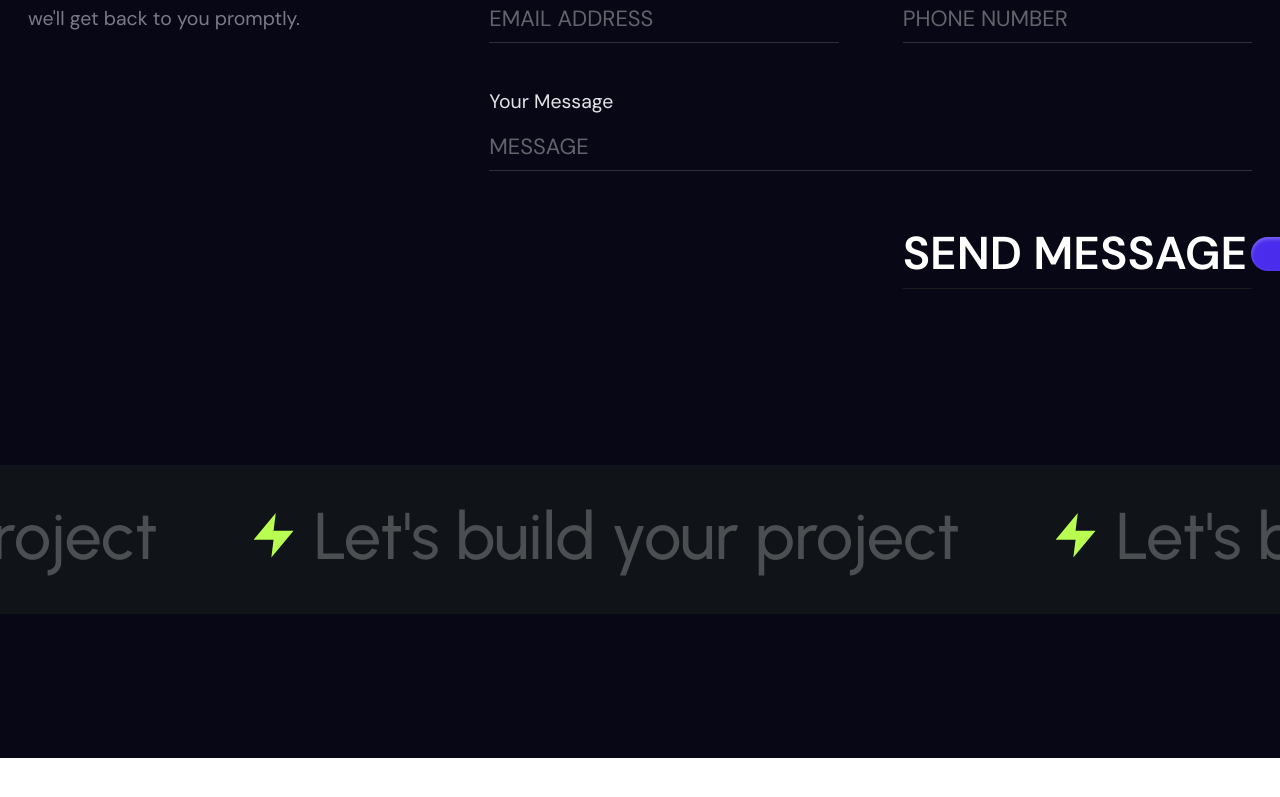
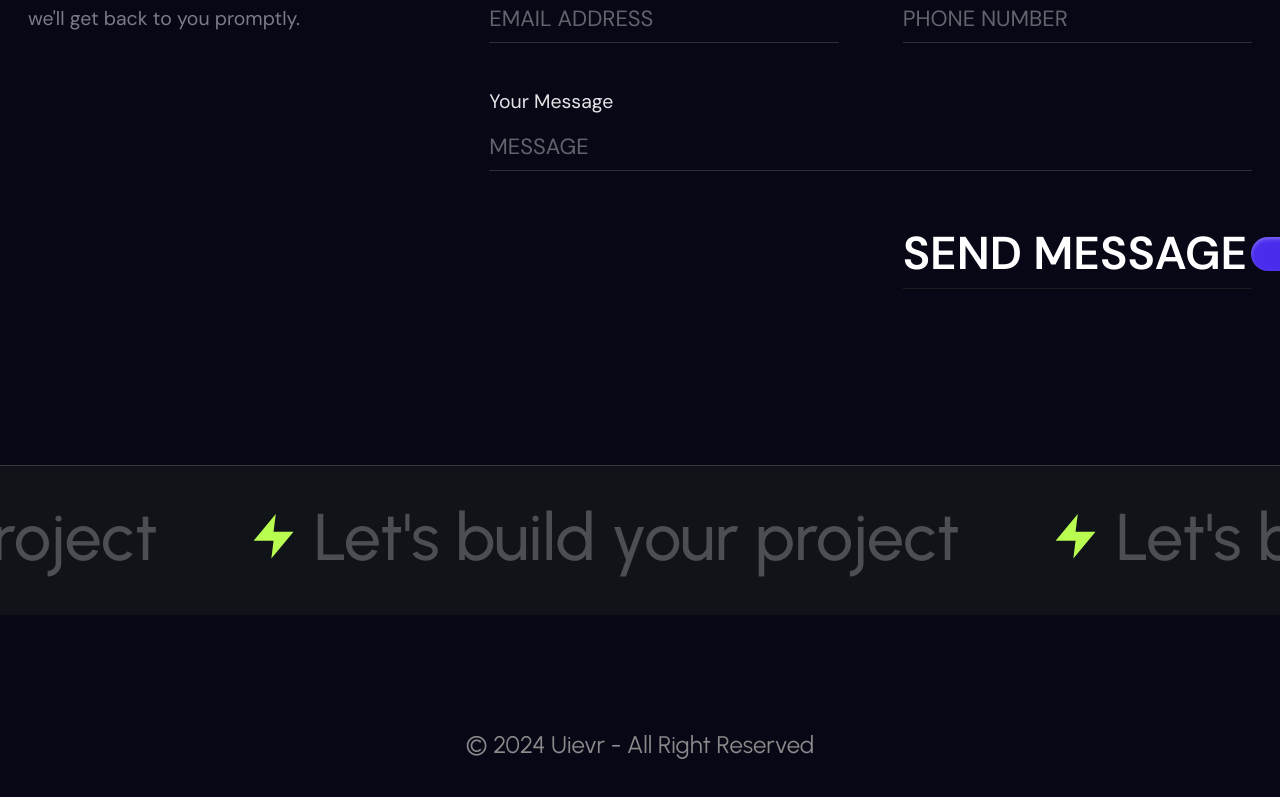
Before and after one commit to ajmal-j/uievr, a React (Vite) app: page / in a window 1280 px wide. Shown: the part 9574-10371 px from the top of the page. Before the commit the page ends 10332 px from the top, so only its background shows below. Built offline with nearby package versions, Linux system fonts and the light colour scheme.

Commit message:
feat : add footer component.

```diff
--- /dev/null
+++ b/src/components/layouts/footer.tsx
@@ -0,0 +1,9 @@
+export default function Footer() {
+  return (
+    <footer>
+      <p className='text-[#8A8A8A] font-urbanist text-[24px] text-center'>
+        © 2024 Uievr - All Right Reserved
+      </p>
+    </footer>
+  );
+}
--- a/src/components/pages/home/infinite-horizontal-moving-cards.tsx
+++ b/src/components/pages/home/infinite-horizontal-moving-cards.tsx
@@ -2,7 +2,7 @@ import { motion } from "framer-motion";
 
 export default function InfiniteHorizontalMovingCards() {
   return (
-    <div className='relative overflow-hidden whitespace-nowrap bg-[#101419] pt-12 pb-14 flex items-center justify-start gap-24'>
+    <div className='relative border-t border-t-white/15 overflow-hidden whitespace-nowrap bg-[#101419] pt-12 pb-14 flex items-center justify-start gap-24'>
       <motion.div
         className='flex items-center gap-24 text-gray-400 text-3xl font-medium'
         animate={{
--- a/src/pages/home.tsx
+++ b/src/pages/home.tsx
@@ -1,3 +1,4 @@
+import Footer from "@/components/layouts/footer";
 import ClientTestimonials from "@/components/pages/home/client-testimonials";
 import Contact from "@/components/pages/home/contact";
 import EvrExplanation from "@/components/pages/home/evr-explanation";
@@ -12,7 +13,7 @@ import StepsToWorkWithUs from "@/components/pages/home/steps-to-work-with-us";
 
 export default function Home() {
   return (
-    <div className='overflow-hidden space-y-28 pb-36'>
+    <div className='overflow-hidden space-y-28 pb-20'>
       <Hero />
       <OurClients />
       <StepsToWorkWithUs />
@@ -24,6 +25,7 @@ export default function Home() {
       <LetsWorkGradientText />
       <Contact />
       <InfiniteHorizontalMovingCards />
+      <Footer />
     </div>
   );
 }
```
